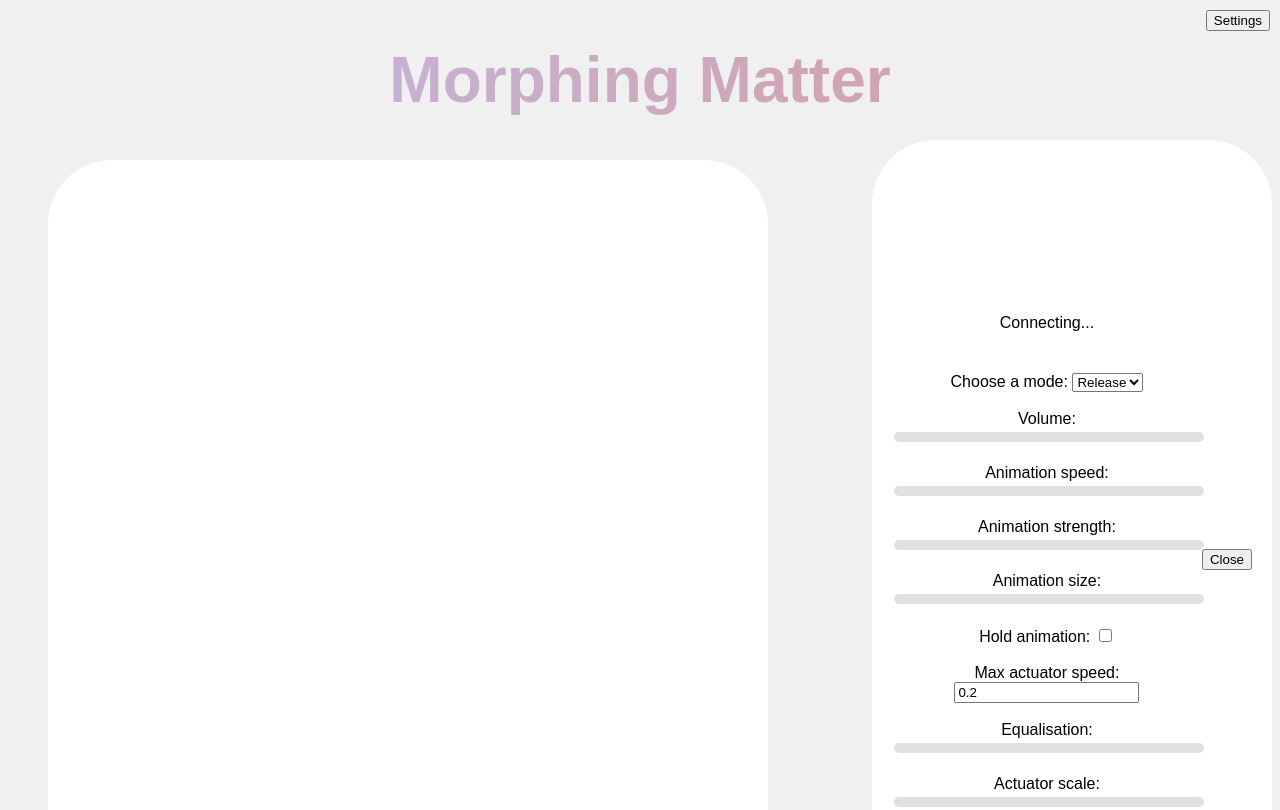
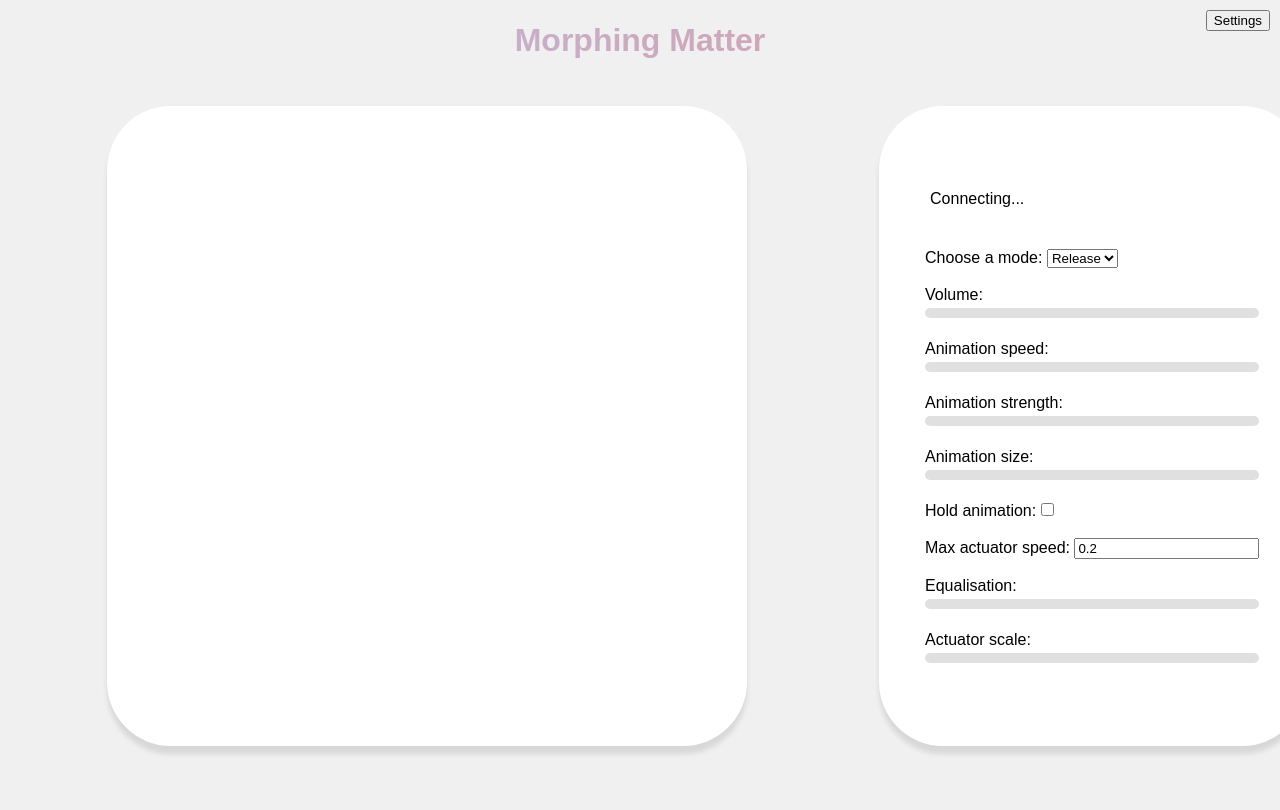
Before and after one commit to JeroenLieveloo/MorphingMatter, a website: page index.html in a window 1280 px wide. Shown: the top 810 px of the page. Drawn offline with Linux system fonts and the light colour scheme.

Commit message:
version 2

```diff
--- a/index.html
+++ b/index.html
@@ -5,15 +5,23 @@
   <link rel="stylesheet" type="text/css" href="/css/style.css" />
 </head>
 <body>
+  <div class="container">
+    <div class="header">
         <span>
-    <h1 id="title">Morphing Matter</h1>
+          <h1 >Morphing Matter</h1>
         </span>
-  <div id="main">
-    <div id="centerDiv">
+      </div>
+    <div id="grid" class="grid">
+
+      <div class="none"></div>
+      <div id="centerDiv" class="content">
+        <div class="card square">
           <svg id="svgContainer" viewBox="0 0 200 200"></svg>
         </div>
+      </div>
 
-    <div id="settings-menu">
+      <div class="menu">
+        <div class="card">
           <div>
             <div id="cursorPosition">Connecting...</div>
             <br><br>
@@ -27,16 +35,16 @@
             </select>
             <br><br>
             <label for="volume">Volume:</label>
-        <input id="volume" type="range" min="0.0" max="1" value="0.5" class="slider" step=0.1 id="volume" onchange="setVolume(this.value)">
+            <input id="volume" type="range" min="0.0" max="1" value="0.5" class="slider" step=0.02 id="volume" onchange="setVolume(this.value)">
             <br><br>
             <label for="speed">Animation speed:</label>
-        <input id="speed" type="range" min="0.1" max="3" value="1" class="slider" step=0.1 id="speed" onchange="setSpeed(this.value)">
+            <input id="speed" type="range" min="0.1" max="3" value="1" class="slider" step=0.02 id="speed" onchange="setSpeed(this.value)">
             <br><br>
             <label for="strength">Animation strength:</label>
-        <input id="strength" type="range" min="0.1" max="2" value="1" class="slider" step=0.1 id="strength" onchange="setStrength(this.value)">
+            <input id="strength" type="range" min="0.1" max="2" value="1" class="slider" step=0.02 id="strength" onchange="setStrength(this.value)">
             <br><br>
             <label for="size">Animation size:</label>
-        <input id="size" type="range" min="0.1" max="5" value="3" class="slider" step=0.1 id="size" onchange="setSize(this.value)">
+            <input id="size" type="range" min="0.1" max="5" value="3" class="slider" step=0.02 id="size" onchange="setSize(this.value)">
             <br><br>
             <label for="isHold">Hold animation:</label>
             <input id="isHold" type="checkbox" onchange="setHold(this.checked)">
@@ -45,17 +53,17 @@
             <input id="maxSpeed" value="0.2" id="maxSpeed" onchange="setMaxSpeed(this.value)">
             <br><br>
             <label for="equalisation">Equalisation:</label>
-        <input id="equalisation" type="range" min="0.0" max="1" value="0.5" class="slider" step=0.1 id="equalisation" onchange="setEqualisation(this.value)">
+            <input id="equalisation" type="range" min="0.0" max="1" value="0.5" class="slider" step=0.02 id="equalisation" onchange="setEqualisation(this.value)">
             <br><br>
             <label for="scale">Actuator scale:</label>
-        <input id="scale" type="range" min="0.1" max="2" value="0.3" class="slider" step=0.1 id="scale" onchange="setScale(this.value)">
+            <input id="scale" type="range" min="0.1" max="2" value="0.3" class="slider" step=0.02 id="scale" onchange="setScale(this.value)">
           </div>
-      <button popovertarget="settings-menu" popovertargetaction="hide">Close</button>
         </div>
-
       </div>
-  <button id="settings-button" onclick="disableMenu()">Settings</button>
+    </div>
+    <button id="settings-button" onclick="toggleMenu()">Settings</button>
 
     <script src="/js/script.js"></script>
+  </div>
 </body>
 </html>
--- a/public/css/style.css
+++ b/public/css/style.css
@@ -1,44 +1,73 @@
+*{
+  margin: 0;
+}
+
 body, html {
-  text-align: center;
   background-color: #f0f0f0;
   font-family: Arial, sans-serif;
 }
 
-#title{
+.container {
+  overflow: hidden;
+}
+
+
+
+.grid{
+  width: 200vw;
+  height: 100vh;
+  display: grid;
+  grid-template-areas:
+    "content menu none";
+  grid-template-columns: 2fr 1fr 3fr;
+  grid-template-rows: 80vh;
+  transition: transform 0.5s ease, grid-template-columns 0.5s ease;
+}
+
+
+.grid.collapsed {
+  grid-template-columns: 3fr 1fr 2fr;
+}
+
+.header{
+  height: 10vh;
+  display: flex;
+  justify-content: center;
   align-items: center;
-  font-size: 4rem;
+  font-size: 2vh;
   background: linear-gradient(to right, rgb(189, 189, 233), rgb(218, 152, 152));
   background-clip: text;
   color:transparent;
+  margin: auto;
 }
 
-#main{
-  display: grid;
-  grid-template-columns: 2fr 1fr;
-  grid-template-rows: 1fr;
-  gap: 5vw;
+.content{
+  grid-area: content;
+  display: flex;
   justify-content: center;
-  align-items: center;
-  text-align: center;
 }
 
-#main>*{
+.card{
   background-color: #fff;
   display: flex;
   height: 100%;
+  width: 100%;
   justify-content: center;
   align-items: center;
-  position: relative;
   border-radius: 5vw;
+  margin: 2vw;
+  box-shadow: 0 8px 5px rgba(0,0,0,0.1);
 }
 
-#centerDiv {
-  margin: 5%;
+.none{
+  grid-area: none;
+}
+
+.square{
+  max-width: 80vh;
 }
 
 #svgContainer {
-  width: 100%;
-  height: 100%;
   fill: #3498db;
 }
 
@@ -53,8 +82,8 @@ body, html {
 }
 
 #settings-menu{
+  grid-area: menu;
   overflow: scroll;
-  padding: 5%;
 }
 
 input[type="range"] {
--- a/public/js/script.js
+++ b/public/js/script.js
@@ -1,5 +1,5 @@
 const host = 'localhost'; //192.168.4.1';
-let scale = 0.3;
+let scale = 0.35;
 let canvasSize = 200;
 const delay = 100;
 
@@ -119,8 +119,7 @@ function setCursor(x, y){
 }
 
 function toggleMenu(){
-  const menu = document.getElementById("settings-menu");
-  menu.disabled = !menu.disabled;
+  document.getElementById('grid').classList.toggle('collapsed');
 }
 
 socket.onopen = function() {
```
Also changed, not shown: 2 other files. Lines whose indentation alone changed are shown as unchanged.
